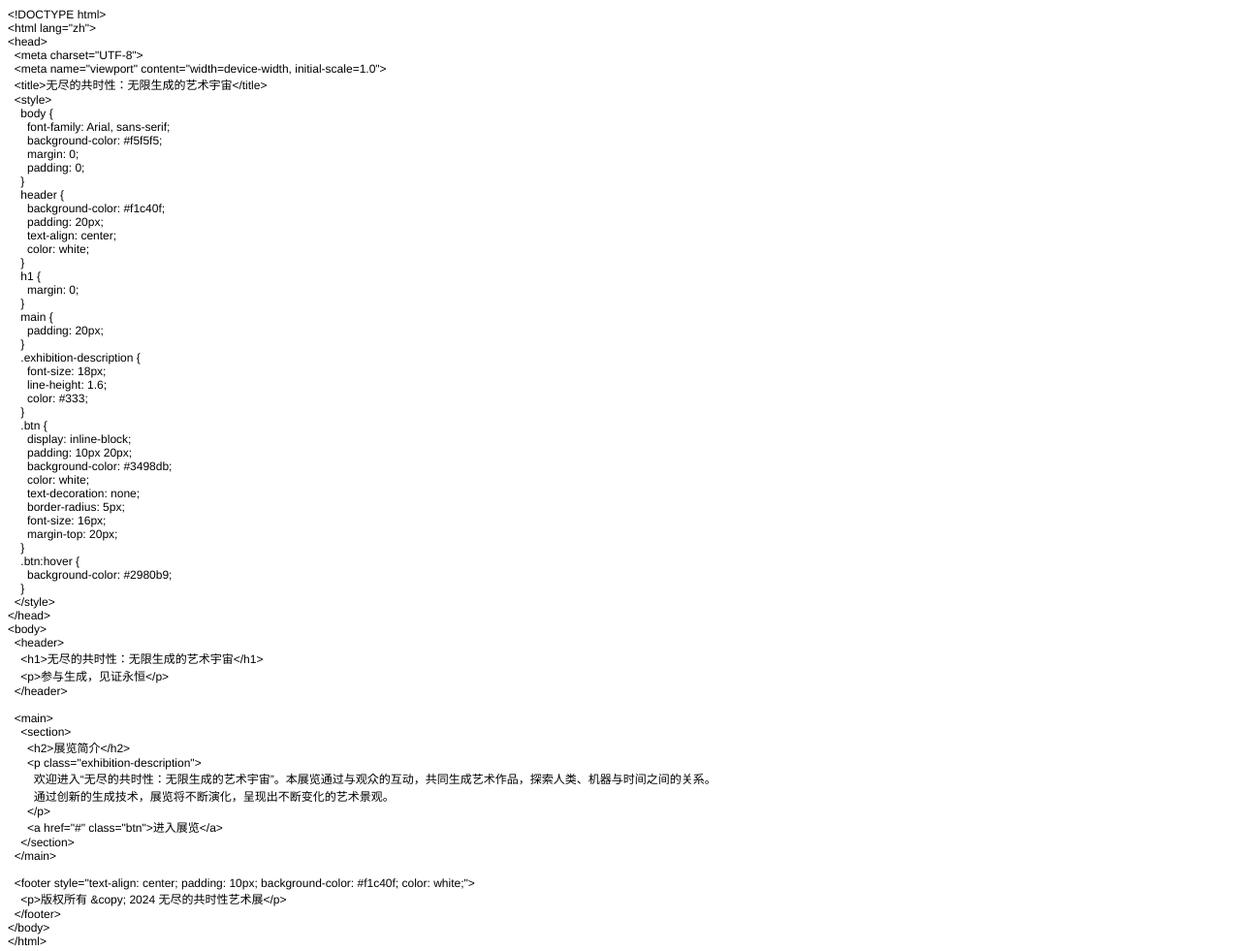
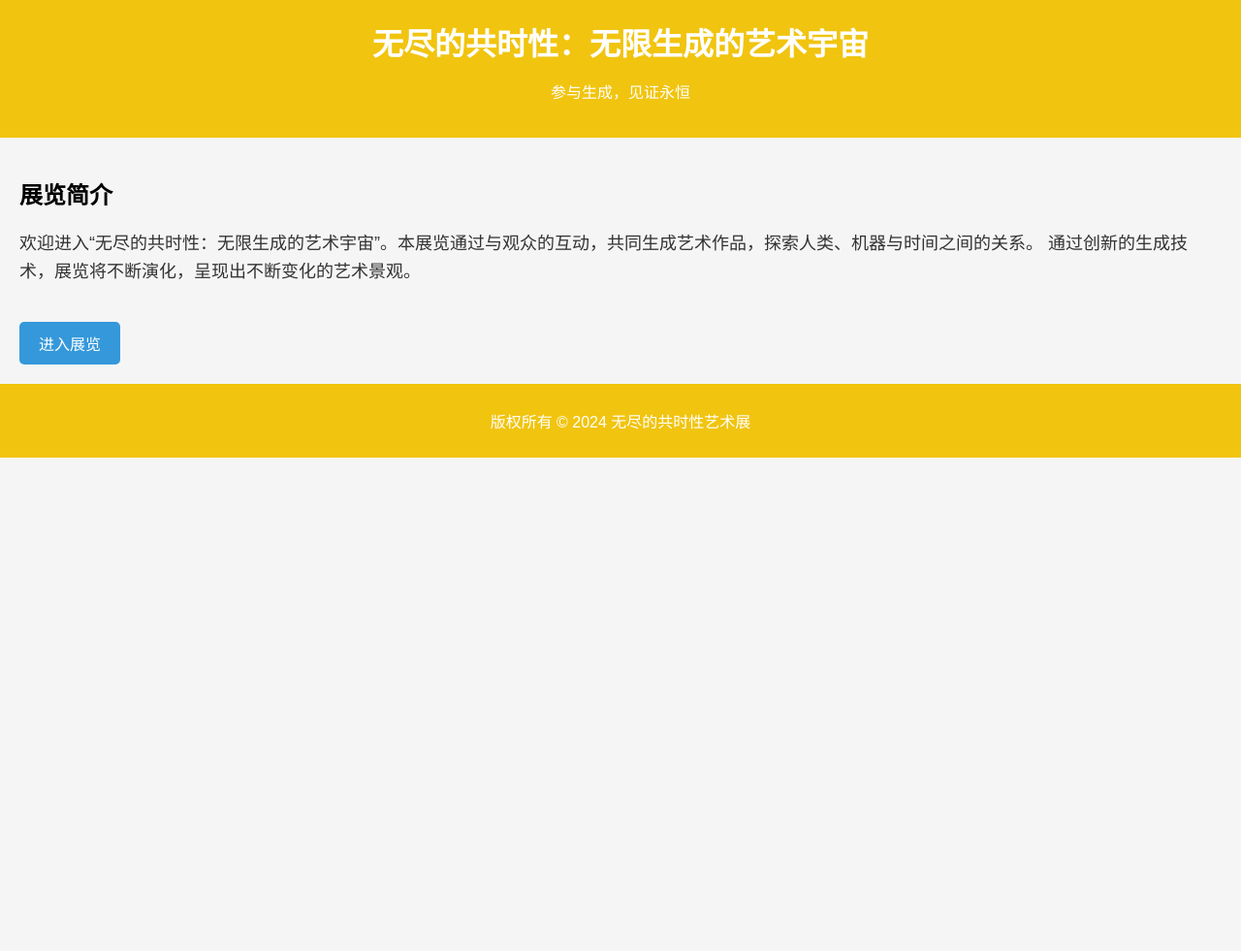
Before and after one commit to aicurator/biennale-exhibition, a plain HTML site: page index.html in a window 1280 px wide. Shown: the whole page at 97% size. After the commit the page ends 800 px from the top, so only its background shows below. Drawn offline with Linux system fonts and the light colour scheme.

Commit message:
Add files via upload

```diff
--- a/index.html
+++ b/index.html
@@ -1,86 +1,67 @@
-<!DOCTYPE html PUBLIC "-//W3C//DTD HTML 4.01//EN" "http://www.w3.org/TR/html4/strict.dtd">
-<html>
+<!DOCTYPE html>
+<html lang="zh">
 <head>
-  <meta http-equiv="Content-Type" content="text/html; charset=utf-8">
-  <meta http-equiv="Content-Style-Type" content="text/css">
-  <title></title>
-  <meta name="Generator" content="Cocoa HTML Writer">
-  <meta name="CocoaVersion" content="1894.6">
-  <style type="text/css">
-    p.p1 {margin: 0.0px 0.0px 0.0px 0.0px; font: 12.0px Helvetica}
-    p.p2 {margin: 0.0px 0.0px 0.0px 0.0px; font: 12.0px 'PingFang SC'}
-    p.p3 {margin: 0.0px 0.0px 0.0px 0.0px; font: 12.0px Helvetica; min-height: 14.0px}
-    span.s1 {font: 12.0px 'PingFang SC'}
-    span.s2 {font: 12.0px Helvetica}
+  <meta charset="UTF-8">
+  <meta name="viewport" content="width=device-width, initial-scale=1.0">
+  <title>无尽的共时性：无限生成的艺术宇宙</title>
+  <style>
+    body {
+      font-family: Arial, sans-serif;
+      background-color: #f5f5f5;
+      margin: 0;
+      padding: 0;
+    }
+    header {
+      background-color: #f1c40f;
+      padding: 20px;
+      text-align: center;
+      color: white;
+    }
+    h1 {
+      margin: 0;
+    }
+    main {
+      padding: 20px;
+    }
+    .exhibition-description {
+      font-size: 18px;
+      line-height: 1.6;
+      color: #333;
+    }
+    .btn {
+      display: inline-block;
+      padding: 10px 20px;
+      background-color: #3498db;
+      color: white;
+      text-decoration: none;
+      border-radius: 5px;
+      font-size: 16px;
+      margin-top: 20px;
+    }
+    .btn:hover {
+      background-color: #2980b9;
+    }
   </style>
 </head>
 <body>
-<p class="p1">&lt;!DOCTYPE html&gt;</p>
-<p class="p1">&lt;html lang="zh"&gt;</p>
-<p class="p1">&lt;head&gt;</p>
-<p class="p1"><span class="Apple-converted-space">  </span>&lt;meta charset="UTF-8"&gt;</p>
-<p class="p1"><span class="Apple-converted-space">  </span>&lt;meta name="viewport" content="width=device-width, initial-scale=1.0"&gt;</p>
-<p class="p1"><span class="Apple-converted-space">  </span>&lt;title&gt;<span class="s1">无尽的共时性：无限生成的艺术宇宙</span>&lt;/title&gt;</p>
-<p class="p1"><span class="Apple-converted-space">  </span>&lt;style&gt;</p>
-<p class="p1"><span class="Apple-converted-space">    </span>body {</p>
-<p class="p1"><span class="Apple-converted-space">      </span>font-family: Arial, sans-serif;</p>
-<p class="p1"><span class="Apple-converted-space">      </span>background-color: #f5f5f5;</p>
-<p class="p1"><span class="Apple-converted-space">      </span>margin: 0;</p>
-<p class="p1"><span class="Apple-converted-space">      </span>padding: 0;</p>
-<p class="p1"><span class="Apple-converted-space">    </span>}</p>
-<p class="p1"><span class="Apple-converted-space">    </span>header {</p>
-<p class="p1"><span class="Apple-converted-space">      </span>background-color: #f1c40f;</p>
-<p class="p1"><span class="Apple-converted-space">      </span>padding: 20px;</p>
-<p class="p1"><span class="Apple-converted-space">      </span>text-align: center;</p>
-<p class="p1"><span class="Apple-converted-space">      </span>color: white;</p>
-<p class="p1"><span class="Apple-converted-space">    </span>}</p>
-<p class="p1"><span class="Apple-converted-space">    </span>h1 {</p>
-<p class="p1"><span class="Apple-converted-space">      </span>margin: 0;</p>
-<p class="p1"><span class="Apple-converted-space">    </span>}</p>
-<p class="p1"><span class="Apple-converted-space">    </span>main {</p>
-<p class="p1"><span class="Apple-converted-space">      </span>padding: 20px;</p>
-<p class="p1"><span class="Apple-converted-space">    </span>}</p>
-<p class="p1"><span class="Apple-converted-space">    </span>.exhibition-description {</p>
-<p class="p1"><span class="Apple-converted-space">      </span>font-size: 18px;</p>
-<p class="p1"><span class="Apple-converted-space">      </span>line-height: 1.6;</p>
-<p class="p1"><span class="Apple-converted-space">      </span>color: #333;</p>
-<p class="p1"><span class="Apple-converted-space">    </span>}</p>
-<p class="p1"><span class="Apple-converted-space">    </span>.btn {</p>
-<p class="p1"><span class="Apple-converted-space">      </span>display: inline-block;</p>
-<p class="p1"><span class="Apple-converted-space">      </span>padding: 10px 20px;</p>
-<p class="p1"><span class="Apple-converted-space">      </span>background-color: #3498db;</p>
-<p class="p1"><span class="Apple-converted-space">      </span>color: white;</p>
-<p class="p1"><span class="Apple-converted-space">      </span>text-decoration: none;</p>
-<p class="p1"><span class="Apple-converted-space">      </span>border-radius: 5px;</p>
-<p class="p1"><span class="Apple-converted-space">      </span>font-size: 16px;</p>
-<p class="p1"><span class="Apple-converted-space">      </span>margin-top: 20px;</p>
-<p class="p1"><span class="Apple-converted-space">    </span>}</p>
-<p class="p1"><span class="Apple-converted-space">    </span>.btn:hover {</p>
-<p class="p1"><span class="Apple-converted-space">      </span>background-color: #2980b9;</p>
-<p class="p1"><span class="Apple-converted-space">    </span>}</p>
-<p class="p1"><span class="Apple-converted-space">  </span>&lt;/style&gt;</p>
-<p class="p1">&lt;/head&gt;</p>
-<p class="p1">&lt;body&gt;</p>
-<p class="p1"><span class="Apple-converted-space">  </span>&lt;header&gt;</p>
-<p class="p2"><span class="s2"><span class="Apple-converted-space">    </span>&lt;h1&gt;</span>无尽的共时性：无限生成的艺术宇宙<span class="s2">&lt;/h1&gt;</span></p>
-<p class="p1"><span class="Apple-converted-space">    </span>&lt;p&gt;<span class="s1">参与生成，见证永恒</span>&lt;/p&gt;</p>
-<p class="p1"><span class="Apple-converted-space">  </span>&lt;/header&gt;</p>
-<p class="p3"><br></p>
-<p class="p1"><span class="Apple-converted-space">  </span>&lt;main&gt;</p>
-<p class="p1"><span class="Apple-converted-space">    </span>&lt;section&gt;</p>
-<p class="p1"><span class="Apple-converted-space">      </span>&lt;h2&gt;<span class="s1">展览简介</span>&lt;/h2&gt;</p>
-<p class="p1"><span class="Apple-converted-space">      </span>&lt;p class="exhibition-description"&gt;</p>
-<p class="p2"><span class="s2"><span class="Apple-converted-space">        </span></span>欢迎进入<span class="s2">“</span>无尽的共时性：无限生成的艺术宇宙<span class="s2">”</span>。本展览通过与观众的互动，共同生成艺术作品，探索人类、机器与时间之间的关系。</p>
-<p class="p2"><span class="s2"><span class="Apple-converted-space">        </span></span>通过创新的生成技术，展览将不断演化，呈现出不断变化的艺术景观。</p>
-<p class="p1"><span class="Apple-converted-space">      </span>&lt;/p&gt;</p>
-<p class="p1"><span class="Apple-converted-space">      </span>&lt;a href="#" class="btn"&gt;<span class="s1">进入展览</span>&lt;/a&gt;</p>
-<p class="p1"><span class="Apple-converted-space">    </span>&lt;/section&gt;</p>
-<p class="p1"><span class="Apple-converted-space">  </span>&lt;/main&gt;</p>
-<p class="p3"><br></p>
-<p class="p1"><span class="Apple-converted-space">  </span>&lt;footer style="text-align: center; padding: 10px; background-color: #f1c40f; color: white;"&gt;</p>
-<p class="p1"><span class="Apple-converted-space">    </span>&lt;p&gt;<span class="s1">版权所有</span> &amp;copy; 2024 <span class="s1">无尽的共时性艺术展</span>&lt;/p&gt;</p>
-<p class="p1"><span class="Apple-converted-space">  </span>&lt;/footer&gt;</p>
-<p class="p1">&lt;/body&gt;</p>
-<p class="p1">&lt;/html&gt;</p>
+  <header>
+    <h1>无尽的共时性：无限生成的艺术宇宙</h1>
+    <p>参与生成，见证永恒</p>
+  </header>
+
+  <main>
+    <section>
+      <h2>展览简介</h2>
+      <p class="exhibition-description">
+        欢迎进入“无尽的共时性：无限生成的艺术宇宙”。本展览通过与观众的互动，共同生成艺术作品，探索人类、机器与时间之间的关系。
+        通过创新的生成技术，展览将不断演化，呈现出不断变化的艺术景观。
+      </p>
+      <a href="#" class="btn">进入展览</a>
+    </section>
+  </main>
+
+  <footer style="text-align: center; padding: 10px; background-color: #f1c40f; color: white;">
+    <p>版权所有 &copy; 2024 无尽的共时性艺术展</p>
+  </footer>
 </body>
 </html>
```
